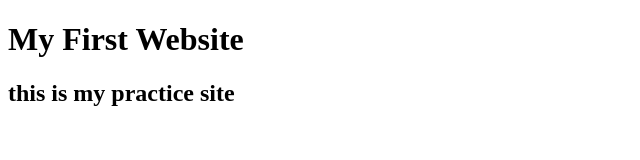
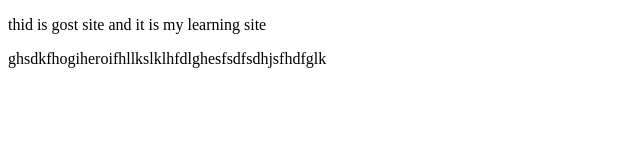
Before and after one commit to sabbirahmedshanto927/my.first.website, a plain HTML site: page index.html in a window 1280 px wide. Shown: the whole page, without its empty margins (0-640 px from the left). Drawn offline with Linux system fonts and the light colour scheme.

Commit message:
gost site

```diff
--- a/index.html
+++ b/index.html
@@ -7,8 +7,7 @@
 </head>
 <body>
 
-    <h1>My First Website</h1>
-    <h2>this is my practice site </h2>
-
+<p>thid is gost site and it is my learning site </p>
+<p>ghsdkfhogiheroifhllkslklhfdlghesfsdfsdhjsfhdfglk</p>
 </body>
 </html>
```
